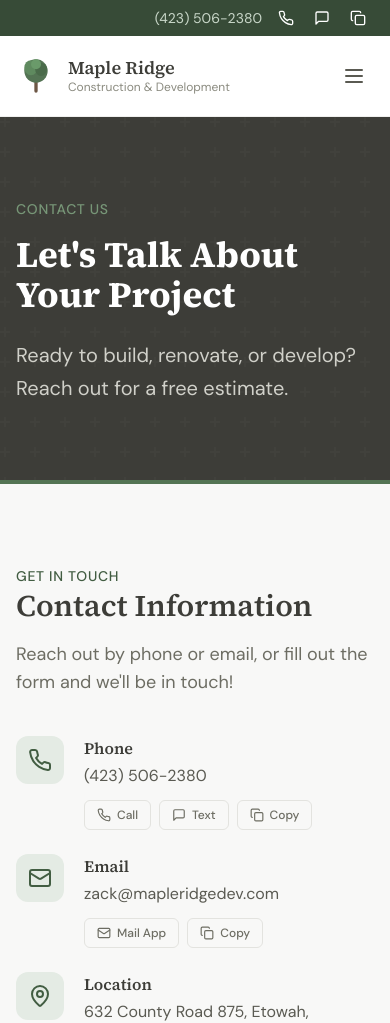
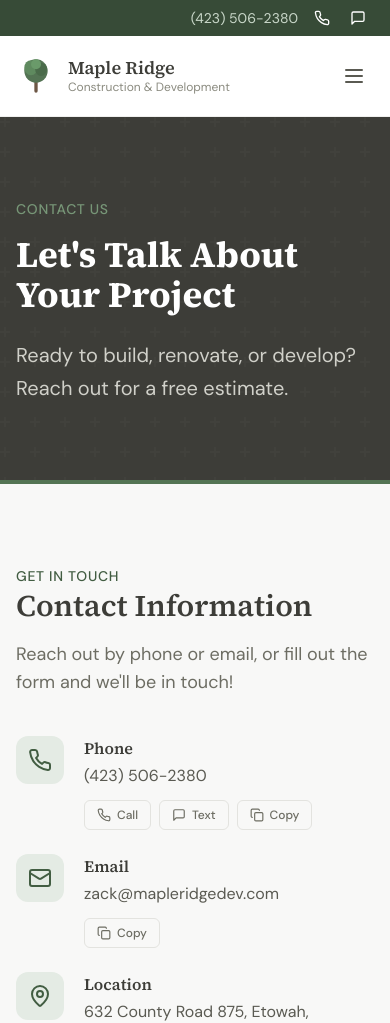
Before and after one commit to Slacks6755/maple-ridge, a Next.js app: page /contact in a window 390 px wide. Shown: the top 1023 px of the page. Built offline with nearby package versions, Linux system fonts and the light colour scheme.

Commit message:
remove copy-phone button from header, remove mail app link from contact page
Co-Authored-By: Claude Opus 4.6 (1M context) <noreply@anthropic.com>

```diff
--- a/src/components/ContactActions.tsx
+++ b/src/components/ContactActions.tsx
@@ -1,7 +1,7 @@
 'use client'
 
 import { useState } from 'react'
-import { Phone, MessageSquare, Copy, Check, Mail, ExternalLink } from 'lucide-react'
+import { Phone, MessageSquare, Copy, Check, ExternalLink } from 'lucide-react'
 import { trackEvent } from '@/lib/analytics'
 import { contact } from '@/data/contact'
 
@@ -65,14 +65,6 @@ export function EmailActions() {
         <ExternalLink className="h-3.5 w-3.5" />
         Gmail
       </a>
-      <a
-        href={contact.emailHref}
-        onClick={() => trackEvent('click', 'contact', 'mailto_contact')}
-        className="inline-flex items-center gap-1.5 px-3 py-1.5 text-xs font-medium rounded-md border border-stone-200 text-stone-600 hover:border-ridge-300 hover:text-ridge-600 transition-colors"
-      >
-        <Mail className="h-3.5 w-3.5" />
-        Mail App
-      </a>
       <CopyBtn text={contact.email} label="Copy" eventLabel="copy_email_contact" />
     </div>
   )
--- a/src/components/Header.tsx
+++ b/src/components/Header.tsx
@@ -2,7 +2,7 @@
 
 import Link from 'next/link'
 import { useState } from 'react'
-import { Menu, X, Phone, MessageSquare, Copy, Check, ChevronDown } from 'lucide-react'
+import { Menu, X, Phone, MessageSquare, ChevronDown } from 'lucide-react'
 import Logo from './Logo'
 import { trackEvent } from '@/lib/analytics'
 import { contact } from '@/data/contact'
@@ -18,15 +18,6 @@ export default function Header() {
   const [mobileMenuOpen, setMobileMenuOpen] = useState(false)
   const [servicesOpen, setServicesOpen] = useState(false)
   const [areasOpen, setAreasOpen] = useState(false)
-  const [phoneCopied, setPhoneCopied] = useState(false)
-
-  const copyPhone = async () => {
-    await navigator.clipboard.writeText(contact.phone)
-    setPhoneCopied(true)
-    trackEvent('click', 'contact', 'copy_phone_header')
-    setTimeout(() => setPhoneCopied(false), 2000)
-  }
-
   return (
     <header className="bg-white/95 backdrop-blur-sm sticky top-0 z-50 border-b border-stone-100">
       {/* Top bar with phone */}
@@ -54,14 +45,6 @@ export default function Header() {
                 <MessageSquare className="h-4 w-4" />
                 <span className="hidden min-[420px]:inline">Text</span>
               </a>
-              <button
-                onClick={copyPhone}
-                className="inline-flex items-center gap-1 px-2 py-0.5 rounded text-xs font-medium hover:bg-white/10 transition-colors"
-                title="Copy number"
-              >
-                {phoneCopied ? <Check className="h-4 w-4" /> : <Copy className="h-4 w-4" />}
-                <span className="hidden min-[420px]:inline">{phoneCopied ? 'Copied' : 'Copy'}</span>
-              </button>
             </div>
           </div>
         </div>
```
